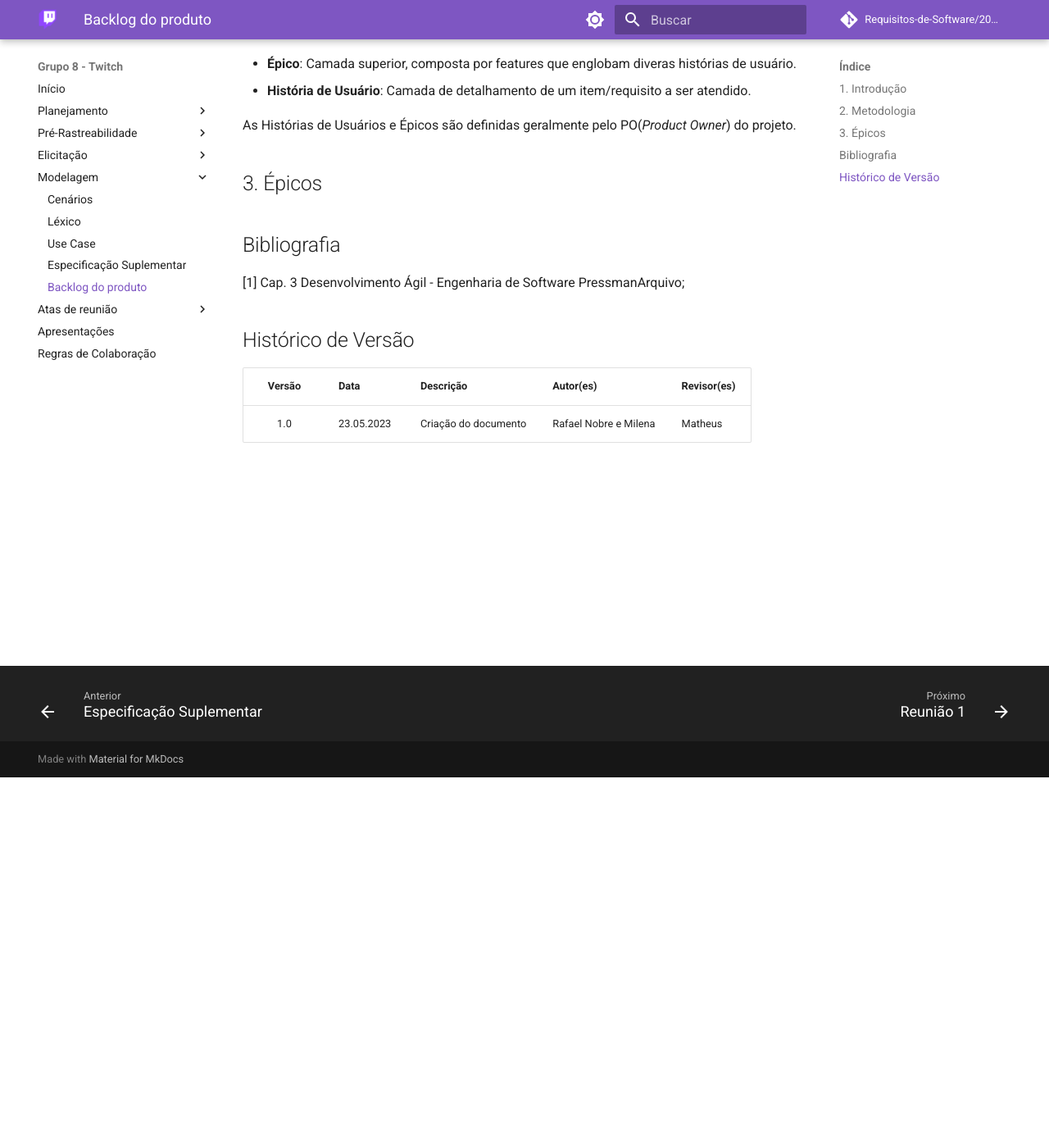
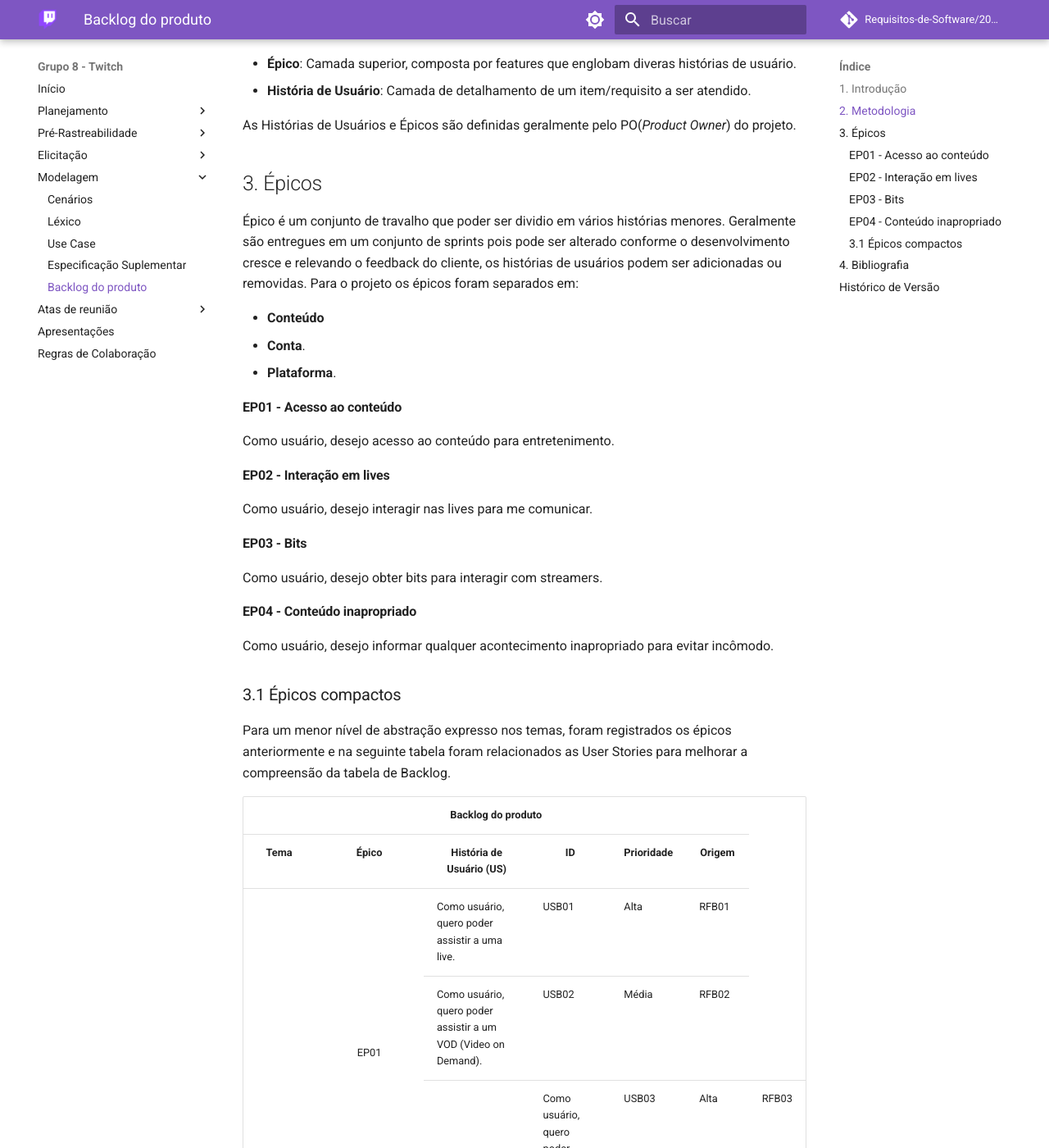
Before and after one commit to Requisitos-de-Software/2023.1-Twitch, an MkDocs documentation site: the page built from docs/modelagem/backlog.md, in a window 1280 px wide and 1400 px high, scrolled down 452 px. Shown: the whole window at 82% size. Built offline with MkDocs 1.6.1 and Material for MkDocs 9.7.7, drawn with Linux system fonts in a browser that asks for light colours; comment, search, counter and statistics services are not loaded; some of the changed text lies outside the part shown.

Commit message:
adição épicos conteúdo backlog.md

```diff
--- a/docs/modelagem/backlog.md
+++ b/docs/modelagem/backlog.md
@@ -15,8 +15,124 @@
 
 ## 3. Épicos
 
+Épico é um conjunto de travalho que poder ser dividio em vários histórias menores. Geralmente são entregues em um conjunto de sprints pois pode ser alterado conforme o desenvolvimento cresce e relevando o feedback do cliente, os histórias de usuários podem ser adicionadas ou removidas. Para o projeto os épicos foram separados em:
 
-## Bibliografia
+- **Conteúdo**
+- **Conta**.
+- **Plataforma**.
+
+#### EP01 - Acesso ao conteúdo
+Como usuário, desejo acesso ao conteúdo para entretenimento.
+
+#### EP02 - Interação em lives
+Como usuário, desejo interagir nas lives para me comunicar.
+
+#### EP03 - Bits
+Como usuário, desejo obter bits para interagir com streamers.
+
+#### EP04 - Conteúdo inapropriado
+Como usuário, desejo informar qualquer acontecimento inapropriado para evitar incômodo.
+
+
+### 3.1 Épicos compactos
+Para um menor nível de abstração expresso nos temas, foram registrados os épicos anteriormente e na seguinte tabela foram relacionados as User Stories para melhorar a compreensão da tabela de Backlog.
+
+<table>
+    <tr>
+        <th style="text-align: center" colspan=6> Backlog do produto </th>
+    </tr>
+    <tr>
+        <td style="text-align: center"> <b> Tema  </b></td>
+        <td style="text-align: center"> <b> Épico  </b></td>
+        <td style="text-align: center"> <b> História de Usuário (US)  </b></td>
+        <td style="text-align: center"> <b> ID </b></td>
+        <td style="text-align: center"> <b> Prioridade  </b></td>
+        <td style="text-align: center"> <b> Origem  </b></td>
+     </tr>
+     <tr>
+        <!-- Tema  -->
+        <td rowspan=9 style="vertical-align: middle"> Conteúdo </td>
+        <!-- Épico -->
+        <td rowspan=3 style="vertical-align: middle; text-align: center"> EP01</td>
+        <!-- Histórias de Usuário (2) -->
+        <td>Como usuário, quero	poder assistir a uma live.</td>
+        <td>USB01</td>
+        <td>Alta</td>
+        <td>RFB01</td>
+    </tr>
+    <tr>
+        <td>Como usuário,	quero poder assistir a um VOD (Video on Demand).</td>
+        <td>USB02</a></td>
+        <td>Média</td>
+        <td>RFB02</td>
+    </tr>
+    <tr>
+        <!-- Épico -->
+        <td rowspan=2 style="vertical-align: middle; text-align: center"> EP02 </td>
+        <!-- Histórias de Usuário (5) -->
+        <td>Como usuário,	quero	poder interagir em uma live.</td>
+        <td>USB03</td>
+        <td>Alta</td>
+        <td>RFB03</td>
+    </tr>
+    <tr>
+        <td>Como usuário,	quero	poder comentar em uma live.</td>
+        <td>USB04</td>
+        <td>Média</td>
+        <td>RFB04</td>
+     </tr>
+     <tr>
+        <td>Como usuário,	quero	poder clipar um trecho de uma live.</td>
+        <td>USB05</td>
+        <td>Baixa</td>
+        <td>RFB05</td>
+     </tr>
+     <tr>
+        <td>Como usuário,	quero	poder compartilhar o link de uma live.</td>
+        <td>USB06</td>
+        <td>Média</td>
+        <td>RFB07</td>
+     </tr>
+     <tr>
+        <td>Como usuário,	quero	poder reagir durante a transmissão.</td>
+        <td>USB07</td>
+        <td>Média</td>
+        <td>RFB011</td>
+     </tr>
+     <tr>
+        <!-- Épico -->
+        <td rowspan=2 style="vertical-align: middle; text-align: center"> EP03 </td>
+        <!-- Histórias de Usuário (2) -->
+        <td>Como usuário,	quero	poder comprar bits.</td>
+        <td>USB08</td>
+        <td>Média</td>
+        <td>RFB12</td>
+     </tr>
+     <tr>
+        <td>Como usuário,	quero	poder utilizar bits para enviar mensagens ao streamer.</td>
+        <td>USB09</td>
+        <td>Média</td>
+        <td>RFB013</td>
+     </tr>
+     <tr>
+     <!-- Épico -->
+        <td rowspan=2 style="vertical-align: middle; text-align: center"> EP04 </td>
+        <!-- Histórias de Usuário (2) -->
+        <td>Como usuário,	quero	poder denunciar uma transmissão ao vivo.</td>
+        <td>USB10</td>
+        <td>Alta</td>
+        <td>RFB14</td>
+     </tr>
+     <tr>
+        <td>Como usuário,	quero	poder denunciar mensagens de outro usuário.</td>
+        <td>USB01</td>
+        <td>Alta</td>
+        <td>RFB015</td>
+      </tr>
+
+</table>
+
+## 4. Bibliografia
 
 [1] Cap. 3 Desenvolvimento Ágil - Engenharia de Software PressmanArquivo;
 
@@ -25,3 +141,4 @@
 | Versão | Data       | Descrição            | Autor(es)     | Revisor(es)   |
 | :----: | ---------- | -------------------- | ------------- | ------------- |
 | 1.0    | 23.05.2023 | Criação do documento | Rafael Nobre e Milena | Matheus |
+| 1.1    | 24.05.2023 | Adição do tema conteúdo e épicos relacionados| Milena | - |
```
